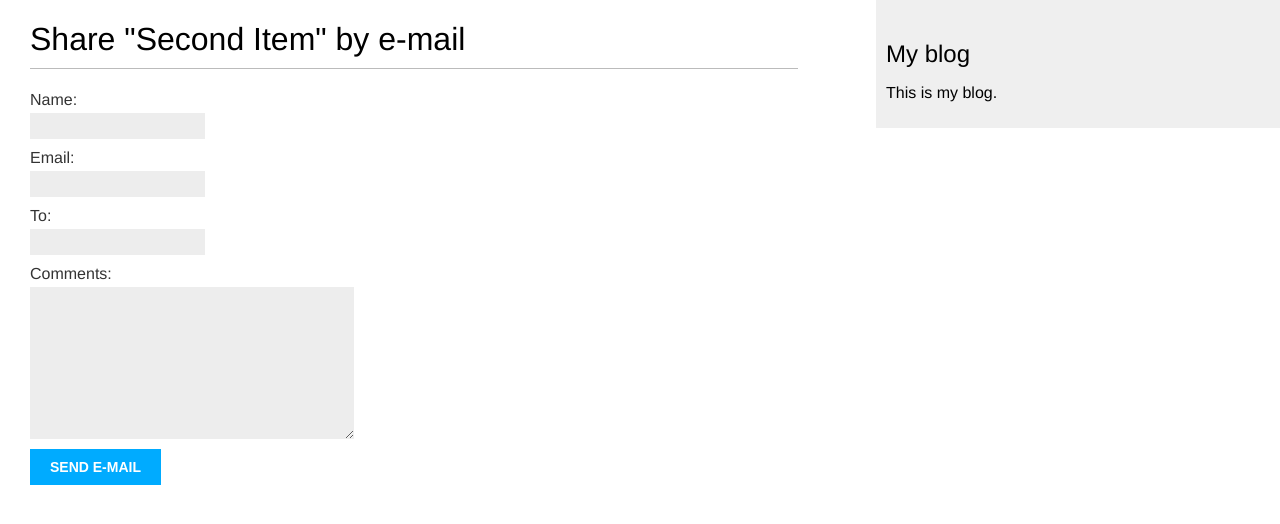
After one commit to NasrElhadi/mysite, a Django app: page /blog/4/share/ in a window 1280 px wide. The commit adds this page. Shown: the top 524 px of the page. Run offline with Django 4.2, Linux system fonts and the light colour scheme; data comes from the database, SQL or seed files in the repository.

Commit message:
sharing posts by email.

```diff
--- /dev/null
+++ b/blog/forms.py
@@ -0,0 +1,9 @@
+from django import forms
+
+
+class EmailPostForm(forms.Form):
+    name = forms.CharField(max_length=25)
+    email = forms.EmailField()
+    to = forms.EmailField()
+    comments = forms.CharField(required=False,
+                               widget=forms.Textarea)
--- a/blog/urls.py
+++ b/blog/urls.py
@@ -10,4 +10,6 @@ urlpatterns = [
     path('<int:year>/<int:month>/<int:day>/<slug:post>/',
          views.post_detail,
          name='post_detail'),
+    path('<int:post_id>/share/',
+         views.post_share, name='post_share'),
 ]
--- a/blog/views.py
+++ b/blog/views.py
@@ -3,6 +3,33 @@ from .models import Post
 from django.core.paginator import Paginator, EmptyPage, \
     PageNotAnInteger
 from django.views.generic import ListView
+from .forms import EmailPostForm
+from django.core.mail import send_mail
+
+
+def post_share(request, post_id):
+    # Retrieve post by id
+    post = get_object_or_404(Post, id=post_id, status='published')
+    sent = False
+
+    if request.method == 'POST':
+        # Form was submitted
+        form = EmailPostForm(request.POST)
+        if form.is_valid():
+            # Form fields passed validation
+            cd = form.cleaned_data
+            post_url = request.build_absolute_uri(post.get_absolute_url())
+            subject = f"{cd['name']} recommends you read {post.title}"
+            message = f"Read {post.title} at {post_url}\n\n" \
+                      f"{cd['name']}\'s comments: {cd['comments']}"
+            send_mail(subject, message, 'admin@myblog.com', [cd['to']])
+            sent = True
+
+    else:
+        form = EmailPostForm()
+    return render(request, 'blog/post/share.html', {'post': post,
+                                                    'form': form,
+                                                    'sent': sent})
 
 
 class PostListView(ListView):
--- a/mysite/settings.py
+++ b/mysite/settings.py
@@ -40,7 +40,9 @@ INSTALLED_APPS = [
 
     'blog.apps.BlogConfig',
 ]
-
+################################################################
+EMAIL_BACKEND = 'django.core.mail.backends.console.EmailBackend'
+################################################################
 MIDDLEWARE = [
     'django.middleware.security.SecurityMiddleware',
     'django.contrib.sessions.middleware.SessionMiddleware',
--- a/templates/blog/post/detail.html
+++ b/templates/blog/post/detail.html
@@ -6,4 +6,9 @@
 Published {{ post.publish }} by {{ post.author }}
 </p>
 {{ post.body|linebreaks }}
+    <p>
+<a href="{% url "blog:post_share" post.id %}">
+Share this post
+</a>
+</p>
 {% endblock %}
--- /dev/null
+++ b/templates/blog/post/share.html
@@ -0,0 +1,18 @@
+{% extends "blog/base.html" %}
+{% block title %}Share a post{% endblock %}
+{% block content %}
+{% if sent %}
+<h1>E-mail successfully sent</h1>
+<p>
+"{{ post.title }}" was successfully sent to {{ form.cleaned_
+data.to }}.
+</p>
+{% else %}
+<h1>Share "{{ post.title }}" by e-mail</h1>
+<form method="post">
+{{ form.as_p }}
+{% csrf_token %}
+<input type="submit" value="Send e-mail">
+</form>
+{% endif %}
+{% endblock %}
```
